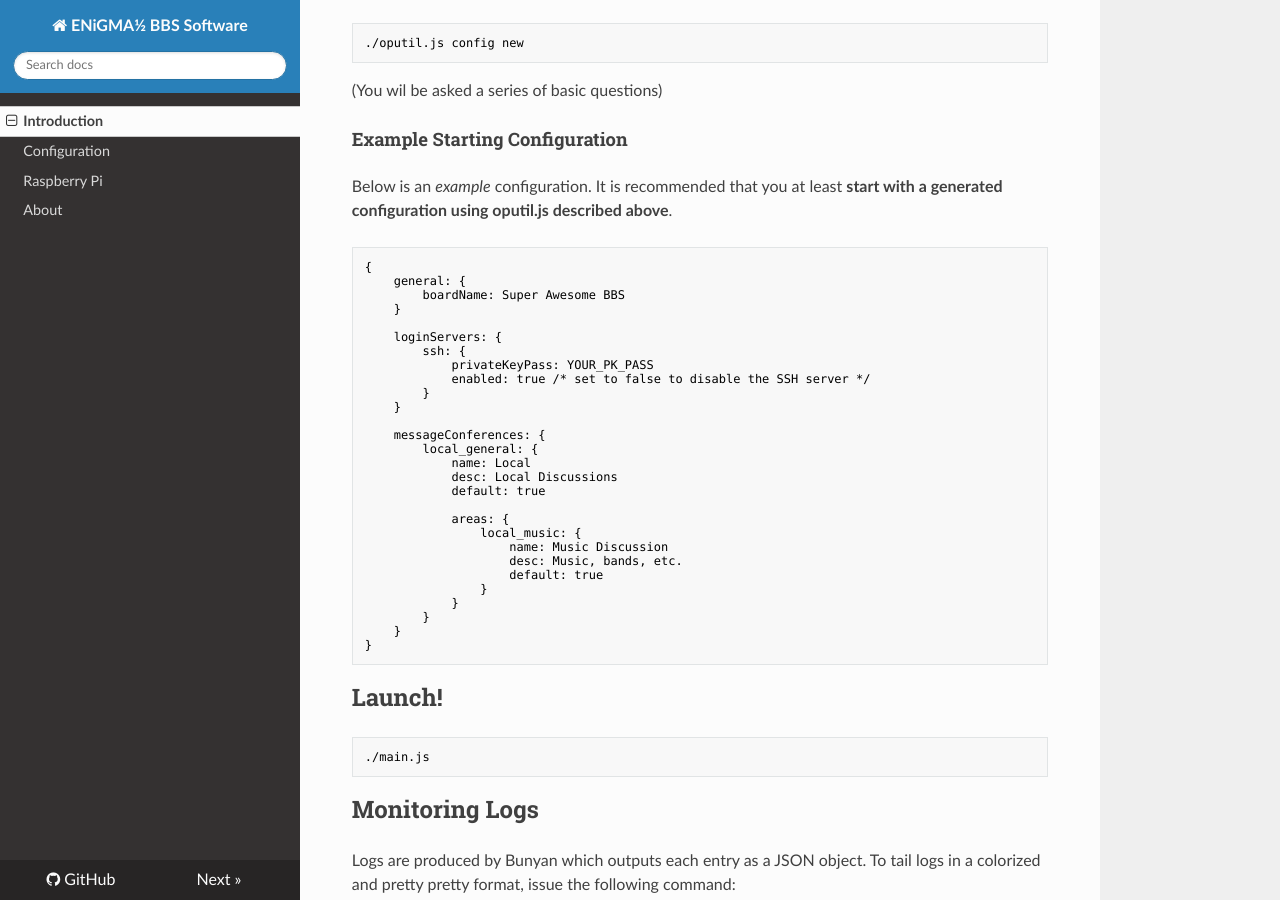
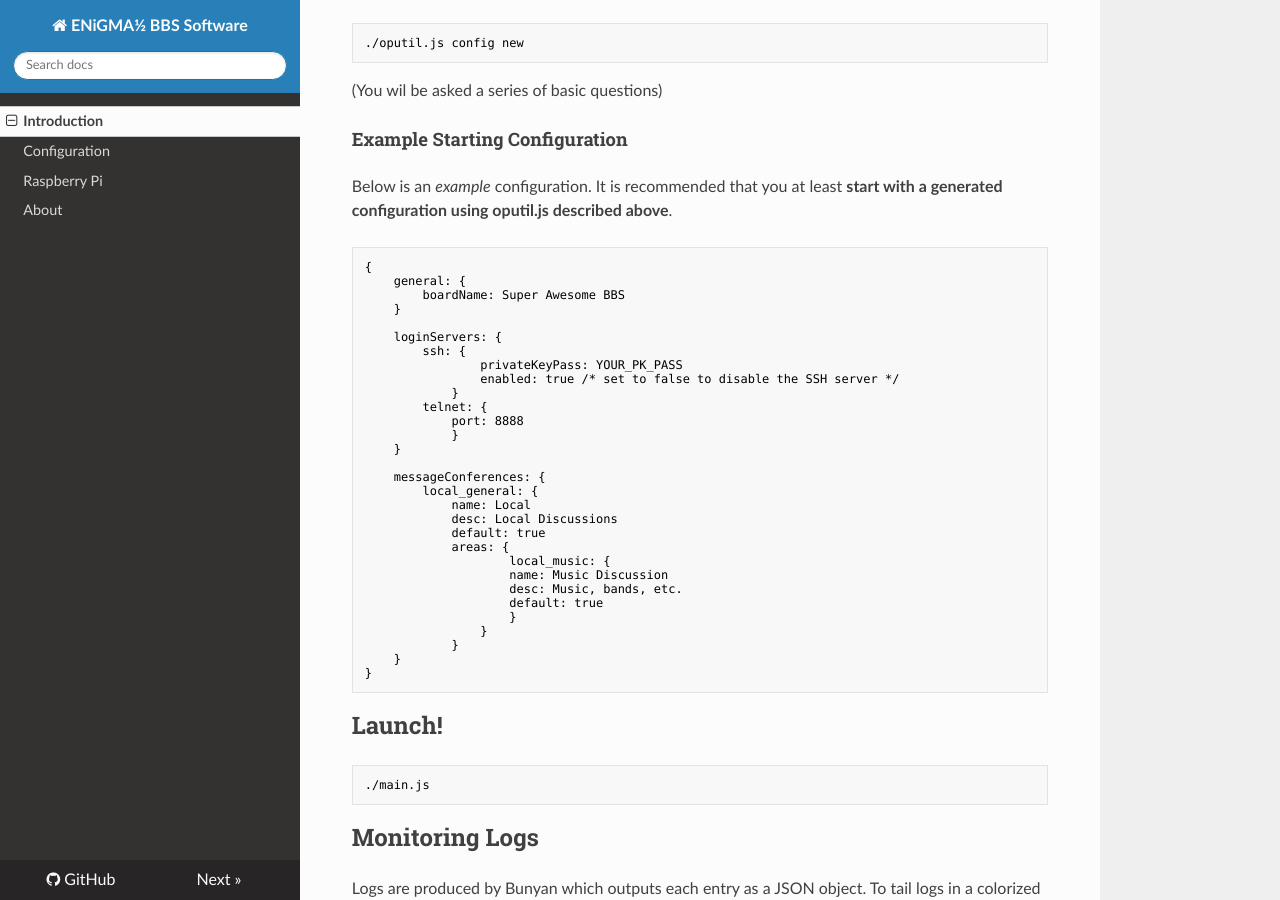
Before and after one commit to NuSkooler/enigma-bbs, an MkDocs documentation site: the page built from docs/index.md, in a window 1280 px wide and 900 px high, scrolled down 1879 px. Built offline with MkDocs 1.6.1, drawn with Linux system fonts in a browser that asks for light colours; nearby versions of some CDN libraries; old or Windows-style settings are respelled for this version of MkDocs.

Commit message:
Show it's possible to change the telnet default port
In my case the default port (8888) was already in use. However, it was very hard to know (more guessing) the port change in possible via telnet: { port: xxxx }.

````diff
--- a/docs/index.md
+++ b/docs/index.md
@@ -77,9 +77,12 @@ Below is an _example_ configuration. It is recommended that you at least **start
 
 	loginServers: {
 		ssh: {
-	    	privateKeyPass: YOUR_PK_PASS
-	    	enabled: true /* set to false to disable the SSH server */
-	    }
+	    		privateKeyPass: YOUR_PK_PASS
+	    		enabled: true /* set to false to disable the SSH server */
+	    	}
+		telnet: {
+			port: 8888
+    		}
 	}
 
 	messageConferences: {
@@ -87,15 +90,14 @@ Below is an _example_ configuration. It is recommended that you at least **start
 			name: Local
 			desc: Local Discussions
 			default: true
-
-		    areas: {
-		    	local_music: {
+			areas: {
+		    		local_music: {
 					name: Music Discussion
 					desc: Music, bands, etc.
 					default: true
+	        		}
 	        	}
-	        }
-	    }
+	    	}
 	}
 }
 ```
````
